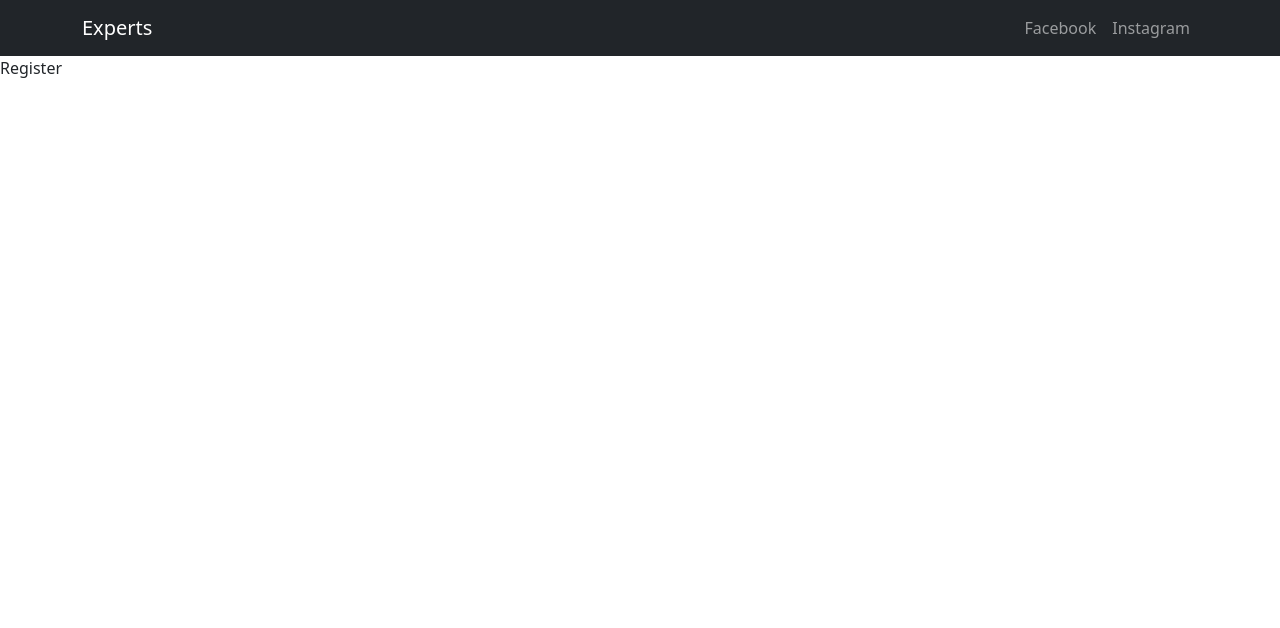
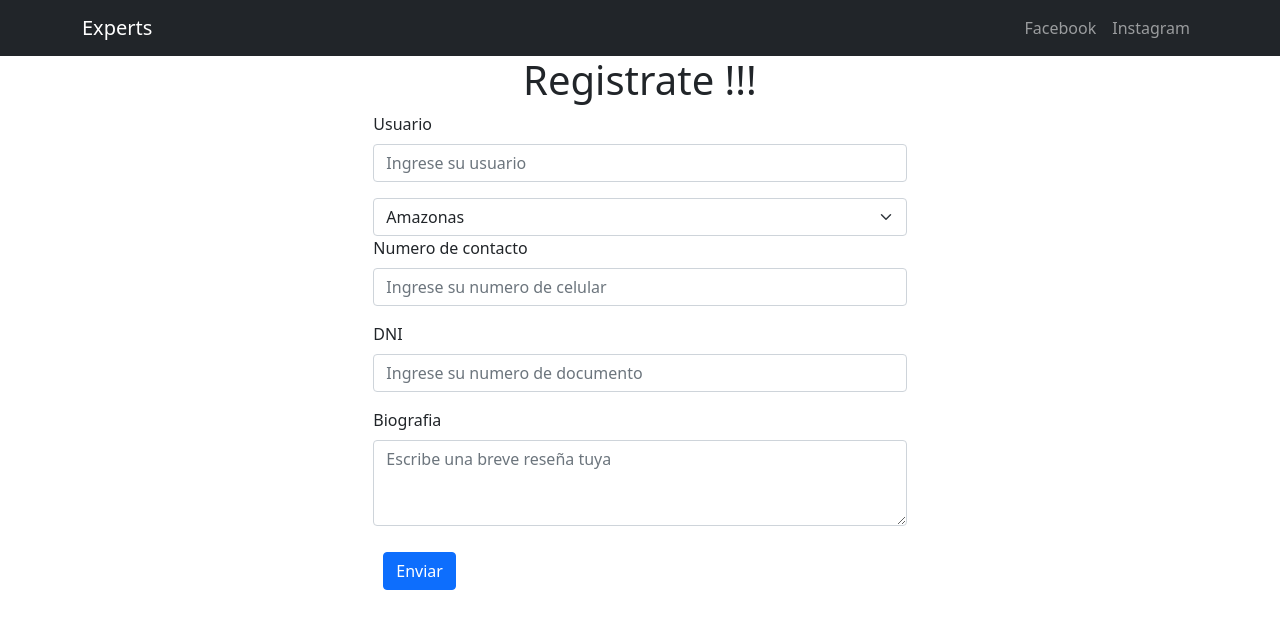
Before and after one commit to CesarOLIVEROS/Experts2, a React (Create React App) app in the folder frontend/: page /register in a window 1280 px wide. Shown: the top 628 px of the page. Built offline with nearby package versions, Linux system fonts and the light colour scheme.

Commit message:
Version whitn 4 files modified

```diff
--- /dev/null
+++ b/frontend/src/components/ExpertRegister.js
@@ -0,0 +1,52 @@
+import React from 'react'
+import { Form, Button } from 'react-bootstrap'
+
+
+const ExpertRegister = () => {
+    return (
+        <>
+            <div>
+                <h1 style={{ textAlign: "center" }}> Registrate !!!</h1>
+
+                <Form>
+                    <Form.Group className="mb-3" controlId="formBasicEmail">
+                        <Form.Label>Usuario</Form.Label>
+                        <Form.Control type="email" placeholder="Ingrese su usuario" />
+
+                    </Form.Group>
+
+                    <Form.Select>
+                        <option>Amazonas</option>
+                        <option>Antioquia</option>
+                        <option>Atlantico</option>
+                        <option>Boyaca</option>
+                    </Form.Select>
+
+                    <Form.Group className="mb-3" controlId="formBasicCelphone">
+                        <Form.Label>Numero de contacto</Form.Label>
+                        <Form.Control type="email" placeholder="Ingrese su numero de celular" />
+                    </Form.Group>
+
+                    <Form.Group className="mb-3" controlId="formBasicDNI">
+                        <Form.Label>DNI</Form.Label>
+                        <Form.Control type="email" placeholder="Ingrese su numero de documento" />
+                    </Form.Group>
+
+                    <Form.Group className="mb-3" controlId="formBasicBio">
+                        <Form.Label>Biografia</Form.Label>
+                        <Form.Control as="textarea" rows={3} type="text" placeholder='Escribe una breve reseña tuya'/>
+                    </Form.Group>
+
+                    <Button variant="primary" type="submit" style={{ margin: 10 }}>
+                        Enviar
+                    </Button>
+
+
+
+                </Form>
+            </div>
+        </>
+    )
+}
+
+export default ExpertRegister
--- /dev/null
+++ b/frontend/src/components/LandingTopic.js
@@ -0,0 +1,39 @@
+import React from 'react'
+import { Container, Row, Col, Stack, Image, Card } from 'react-bootstrap'
+const img = "https://storage-asset.msi.com/global/picture/image/feature/mb/X570/prestige-creation/x570-creation-cooling-hero.jpg";
+
+
+
+const LandingTopic = () => {
+    return (
+        <>
+            <Container>
+                <Row>
+                    <Col sm={8}>
+                        <Stack gap={3} className="align-items-center">
+                            <Image src={img} width="512px" height="214px" />
+                        </Stack >
+                    </Col>
+                    <Col sm={4}>
+                        <Stack gap={3} className="align-items-center">
+                            <Card style={{ width: '18rem' }}>
+                                <Card.Body>
+                                    <Card.Title>Card Title</Card.Title>
+                                    <Card.Subtitle className="mb-2 text-muted">Card Subtitle</Card.Subtitle>
+                                    <Card.Text>
+                                        Some quick example text to build on the card title and make up the bulk of
+                                        the card's content.
+                                    </Card.Text>
+                                    <Card.Link href="#">Card Link</Card.Link>
+                                    <Card.Link href="#">Another Link</Card.Link>
+                                </Card.Body>
+                            </Card>
+                        </Stack >
+                    </Col>
+                </Row>
+            </Container>
+        </>
+    )
+}
+
+export default LandingTopic
--- a/frontend/src/components/MainLanding.js
+++ b/frontend/src/components/MainLanding.js
@@ -1,5 +1,6 @@
 import React from 'react';
 import { Carousel } from 'react-bootstrap';
+import LandingTopic from './LandingTopic';
 import SigInButton from './SigInButton';
 
 const MainLanding = () => {
@@ -41,6 +42,7 @@ const MainLanding = () => {
 
                 </Carousel.Item>
             </Carousel>
+            <LandingTopic/>
         </>
     )
 }
--- a/frontend/src/screens/NotFound.js
+++ b/frontend/src/screens/NotFound.js
@@ -1,10 +1,15 @@
 import React from 'react';
+import { Alert } from 'react-bootstrap';
 
 const Notfound = () => {
     return (
-        <div>
-            Page Not Found Error 404
-        </div>
+        <>
+            <Alert key="1" variant={'danger'}>
+                Not Found Page
+                <Alert.Link href="/ "> go back to home</Alert.Link>. Give it a click if you
+                like.
+            </Alert>
+        </>
     );
 }
 
--- a/frontend/src/screens/Register.js
+++ b/frontend/src/screens/Register.js
@@ -1,10 +1,15 @@
 import React from 'react';
+import { Stack } from 'react-bootstrap';
+import ExpertRegister from '../components/ExpertRegister';
+
 
 const Register = () => {
     return (
-        <div>
-            Register
-        </div>
+        <>
+        <Stack gap={2} className="col-md-5 mx-auto">
+            <ExpertRegister/>
+        </Stack>
+        </>
     );
 }
 
```
